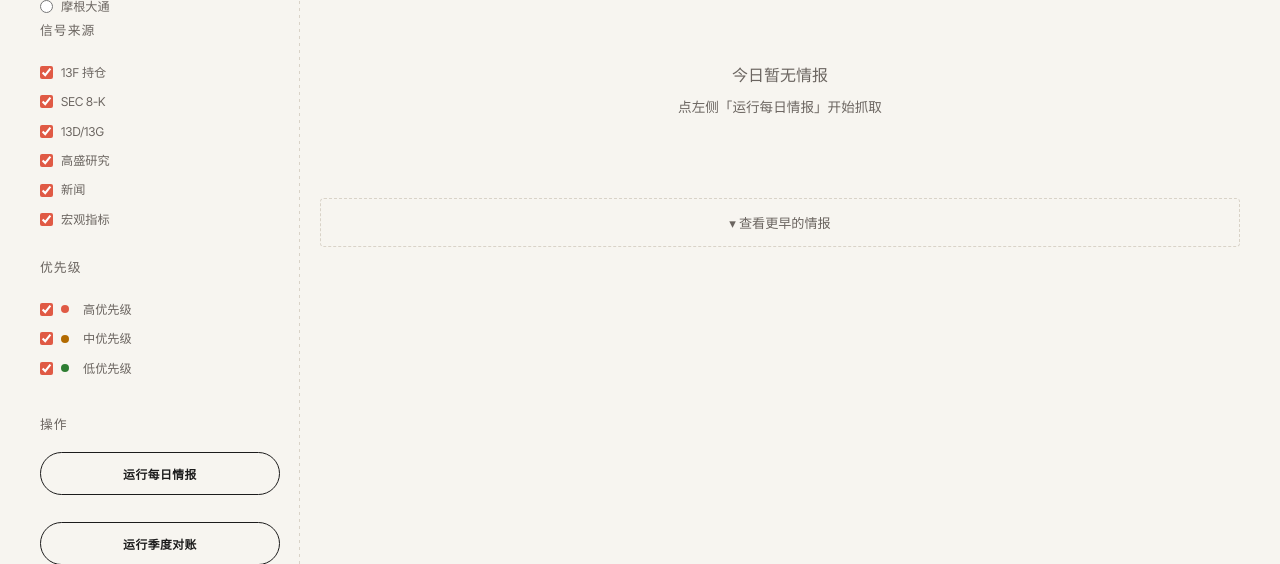
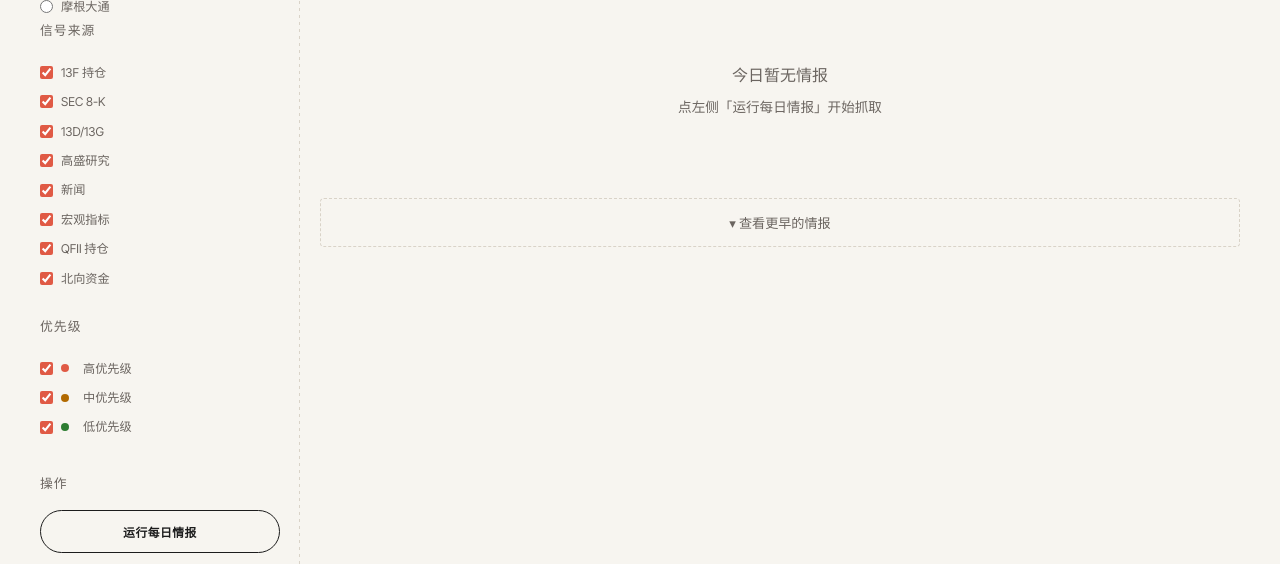
Before and after one commit to zhizhengqin/gs-tracker, a Python web app: template templates/dashboard.html in a window 1280 px wide. Shown: the part 462-1026 px from the top of the page. Run offline with Jinja, Linux system fonts and the light colour scheme; the template is opened without the code that fills it, so the values that code supplies are empty.

Commit message:
fix(qa): add qfii+northbound checkboxes, UPSERT now updates institution_id

```diff
--- a/src/storage.py
+++ b/src/storage.py
@@ -539,6 +539,7 @@ _UPSERT_SIGNAL_SQL = """
         strength=excluded.strength,
         cross_refs=excluded.cross_refs,
         relevance_score=excluded.relevance_score,
+        institution_id=excluded.institution_id,
         quarter=excluded.quarter
 """
 
--- a/templates/dashboard.html
+++ b/templates/dashboard.html
@@ -58,6 +58,8 @@
             <label><input type="checkbox" checked onchange="onFilterChange()" class="filter-source" value="research_view"> 高盛研究</label>
             <label><input type="checkbox" checked onchange="onFilterChange()" class="filter-source" value="news"> 新闻</label>
             <label><input type="checkbox" checked onchange="onFilterChange()" class="filter-source" value="macro_view"> 宏观指标</label>
+            <label><input type="checkbox" checked onchange="onFilterChange()" class="filter-source" value="qfii"> QFII 持仓</label>
+            <label><input type="checkbox" checked onchange="onFilterChange()" class="filter-source" value="northbound"> 北向资金</label>
             </span>
         </div>
         <h3 class="mt-24">优先级</h3>
```
